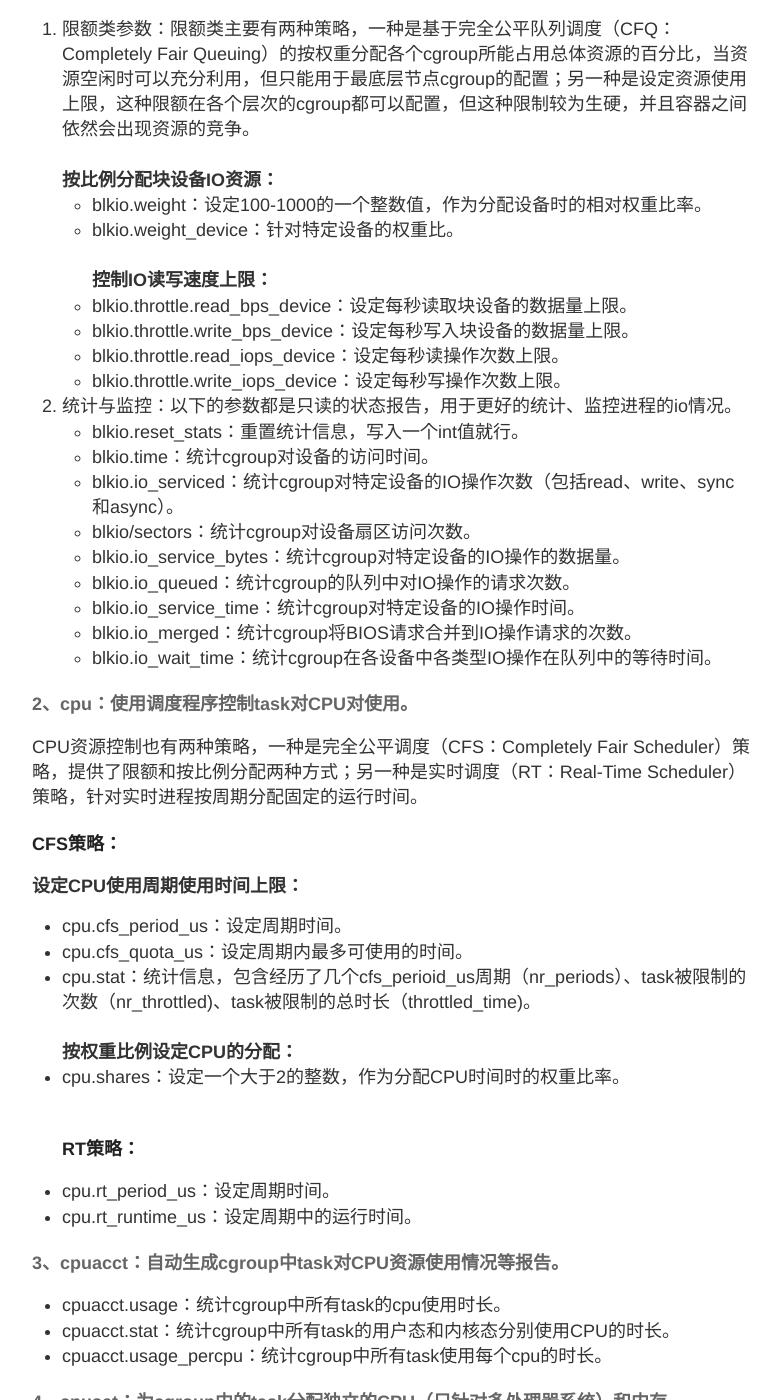
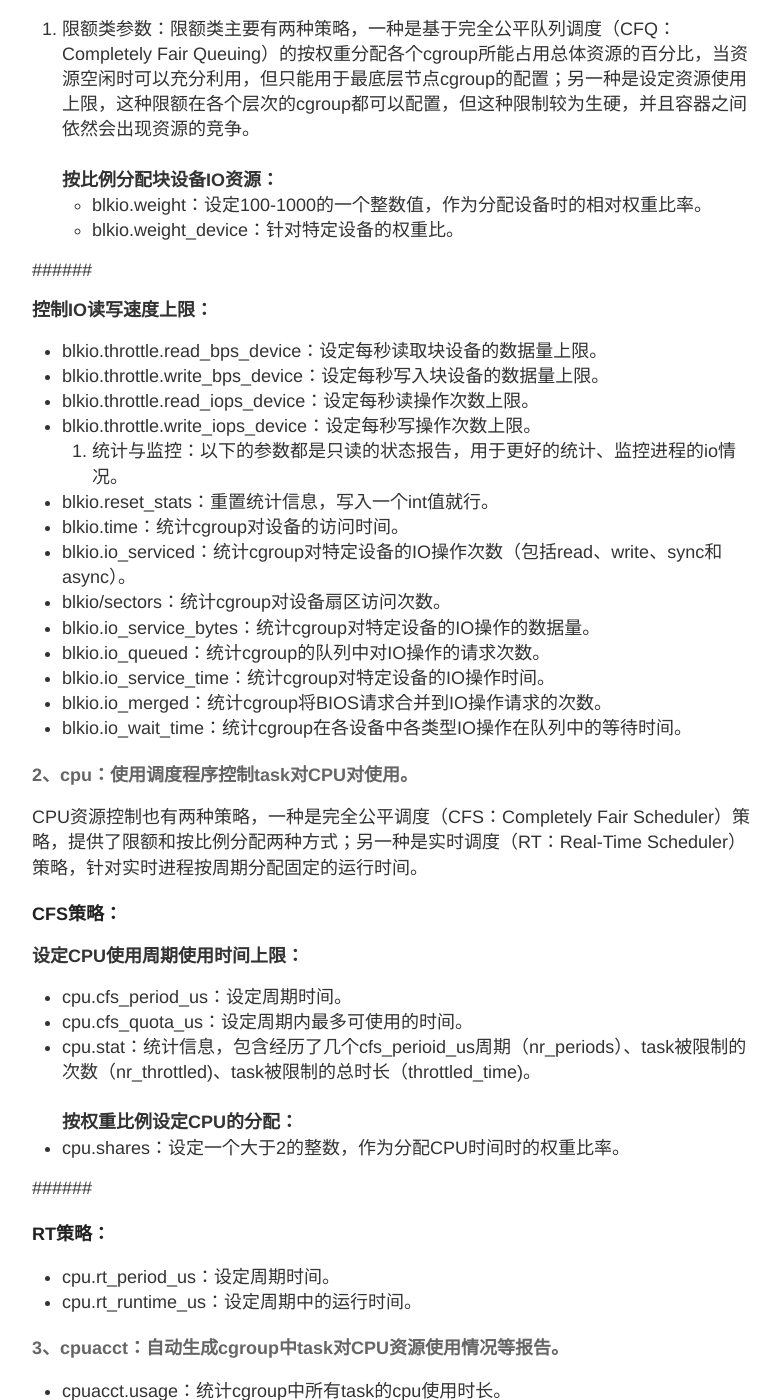
Before and after one commit to rocky-nupt/rocky-nupt.github.io, a Jekyll site: the page built from _posts/2017-12-3-cgroups.md, in a window 1280 px wide and 1400 px high, scrolled down 1581 px. Shown: the whole window, without its empty margins (248-1029 px from the left). Built offline with Jekyll 4.4.1, drawn with Linux system fonts in a browser that asks for light colours.

Commit message:
update cgroups

```diff
--- a/_posts/2017-12-3-cgroups.md
+++ b/_posts/2017-12-3-cgroups.md
@@ -42,12 +42,15 @@ subsystem实际上就是cgroups的资源控制系统，每种subsystem独立控
 **按比例分配块设备IO资源：**
 * blkio.weight：设定100-1000的一个整数值，作为分配设备时的相对权重比率。
 * blkio.weight_device：针对特定设备的权重比。<br />
-<br />
+
+######
+
 **控制IO读写速度上限：**
 * blkio.throttle.read_bps_device：设定每秒读取块设备的数据量上限。
 * blkio.throttle.write_bps_device：设定每秒写入块设备的数据量上限。
 * blkio.throttle.read_iops_device：设定每秒读操作次数上限。
 * blkio.throttle.write_iops_device：设定每秒写操作次数上限。
+<br />
 2. 统计与监控：以下的参数都是只读的状态报告，用于更好的统计、监控进程的io情况。
 * blkio.reset_stats：重置统计信息，写入一个int值就行。
 * blkio.time：统计cgroup对设备的访问时间。
@@ -62,14 +65,16 @@ subsystem实际上就是cgroups的资源控制系统，每种subsystem独立控
 #### 2、cpu：使用调度程序控制task对CPU对使用。
 CPU资源控制也有两种策略，一种是完全公平调度（CFS：Completely Fair Scheduler）策略，提供了限额和按比例分配两种方式；另一种是实时调度（RT：Real-Time Scheduler）策略，针对实时进程按周期分配固定的运行时间。<br />
 ##### CFS策略：
-**设定CPU使用周期使用时间上限：**
+  **设定CPU使用周期使用时间上限：**
 * cpu.cfs_period_us：设定周期时间。
 * cpu.cfs_quota_us：设定周期内最多可使用的时间。
 * cpu.stat：统计信息，包含经历了几个cfs_perioid_us周期（nr_periods）、task被限制的次数（nr_throttled)、task被限制的总时长（throttled_time)。<br />
 <br />
 **按权重比例设定CPU的分配：**
 * cpu.shares：设定一个大于2的整数，作为分配CPU时间时的权重比率。<br />
-<br />
+
+######
+
 ##### RT策略：
 * cpu.rt_period_us：设定周期时间。
 * cpu.rt_runtime_us：设定周期中的运行时间。
```
